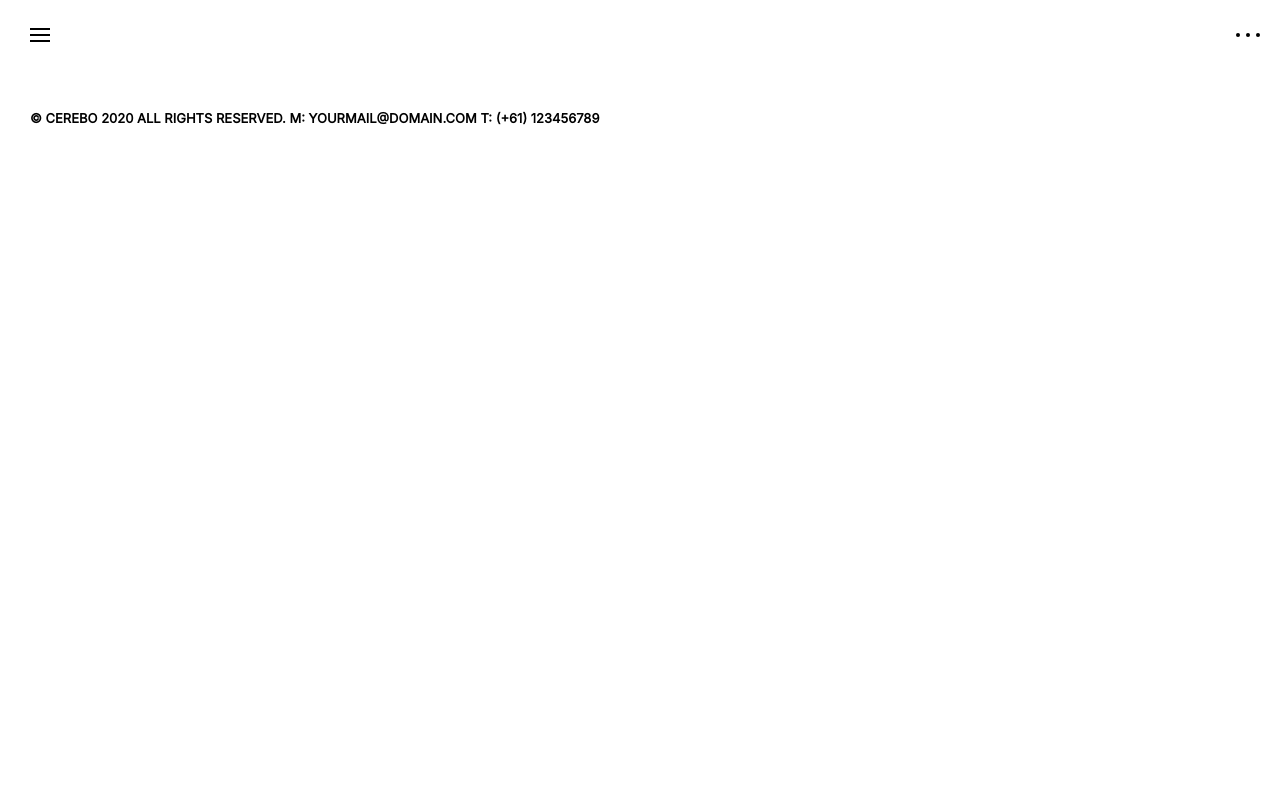
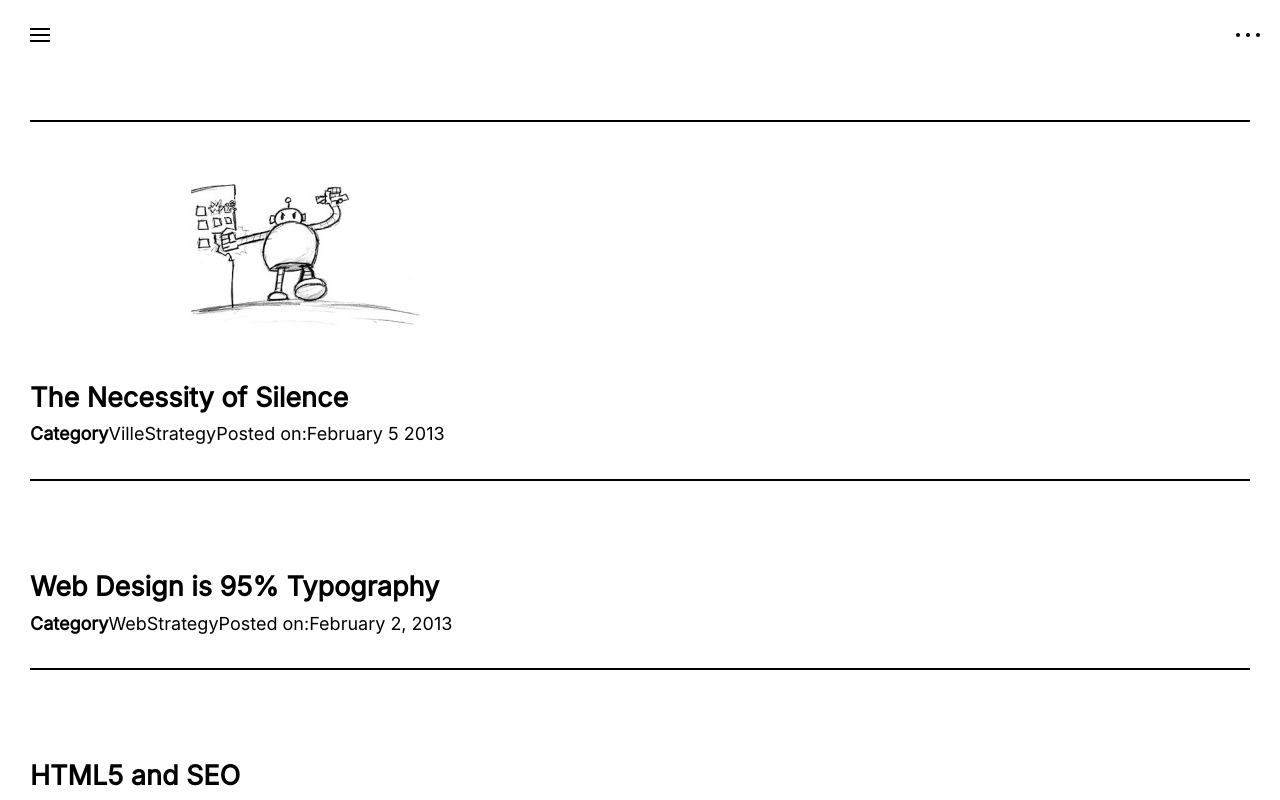
Before and after one commit to arnaudouttier/journal, a Vue app: page / in a window 1280 px wide. Shown: the top 800 px of the page. Built offline with nearby package versions, Linux system fonts and the light colour scheme.

Commit message:
beta new

```diff
--- /dev/null
+++ b/src/assets/json/posts.json
@@ -0,0 +1,31 @@
+[
+  {
+    "id": 0,
+    "featured_image": "blog-01-500x182.jpg",
+    "altImage": "robot picture",
+    "title": "The Necessity of Silence",
+    "postSlug": "the-necessity-of-silence",
+    "category": "Ville",
+    "date": "February 5 2013",
+    "author": "Louis",
+    "content": "This is an interview book of world film composers. Silence, which indicates the space without sound, its existential meaning is just equivalent to the technique of “leaving blank” in Chinese painting. From nothing comes from nothing, “leaving blank” doesn’t mean empty but roots in the essence of everything."
+  },
+  {
+    "id": 1,
+    "title": "Web Design is 95% Typography",
+    "postSlug": "web-design-is-typography",
+    "category": "Web",
+    "date": "February 2, 2013",
+    "author": "Arnaud",
+    "content": "Kubrick does not have one single rigid role: it is not only a bookstore but also a café and a publisher. 3 versions of shop card are thus created for Kubrick with same set of keywords highlighted but varied in description, to tell its diversity and richness"
+  },
+  {
+    "id": 2,
+    "title": "HTML5 and SEO",
+    "postSlug": "html-and-seo",
+    "category": "Bar",
+    "date": "February 1, 2013",
+    "author": "Victor",
+    "content": "Sed feugiat consectetur enim, in feugiat dui pharetra eget. Donec quis nunc diam. Cum sociis natoque penatibus et magnis dis parturient montes, nascetur ridiculus mus. Duis non risus eu risus auctor vulputate. Nunc id lorem at nulla ornare vestibulum sagittis vel diam. Nulla magna quam, dignissim id pellentesque at, rhoncus vitae sem. Mauris leo velit, condimentum ut condimentum ac, aliquet ac turpis. Donec in orci arcu."
+  }
+]
--- a/src/commons/Header.vue
+++ b/src/commons/Header.vue
@@ -80,7 +80,7 @@ export default {
   position: absolute;
   width: 20px;
   transition: 0.2s ease;
-  z-index: 2;
+  z-index: 101;
 
   &::before,
   &::after {
--- a/src/components/Navigation.vue
+++ b/src/components/Navigation.vue
@@ -36,6 +36,7 @@ export default {
   height: 100vh;
   width: 100%;
   background: #fff;
+  z-index: 99;
 }
 
 nav {
--- /dev/null
+++ b/src/components/Post.vue
@@ -0,0 +1,71 @@
+<template>
+  <article class="post" v-for="post in posts" v-bind:key="post.id">
+    <div class="post_eader">
+      <div class="post_featured_image">
+        <a href="">
+          <img
+            v-if="post.featured_image"
+            :src="require('../assets/images/' + post.featured_image)"
+            :alt="post.altfeatured_image"
+          />
+        </a>
+      </div>
+    </div>
+    <div class="post_content">
+      <div class="post_title">
+        <h2>
+          <a href="">
+            {{ post.title }}
+          </a>
+        </h2>
+      </div>
+      <div class="post_meta">
+        <span class="cat-links">
+          <strong>Category</strong>
+          <a>{{ post.category }}</a>
+          <a>Strategy</a>
+        </span>
+        <span class="posted-on">Posted on:</span>
+        <a>
+          <time class="entry-date published">{{ post.date }}</time>
+        </a>
+      </div>
+    </div>
+  </article>
+</template>
+
+<script>
+import postsDataList from '../assets/json/posts.json'
+
+export default {
+  name: 'Post',
+  data () {
+    return {
+      posts: postsDataList
+    }
+  }
+}
+</script>
+
+<style scoped lang="scss">
+@import '../assets/scss/style.scss';
+.post {
+  width: 100;
+  padding: 3rem 0;
+  border-top: 2px solid $primary_color;
+}
+
+.post_featured_image {
+  margin-bottom: 2.5rem;
+
+  a {
+    display: inline-block;
+    position: relative;
+    overflow: hidden;
+
+    img {
+      filter: grayscale(100%);
+    }
+  }
+}
+</style>
--- a/src/components/Sidebar.vue
+++ b/src/components/Sidebar.vue
@@ -61,9 +61,9 @@ export default {
   position: fixed;
   top: 0;
   right: 0;
-  height: 100vh;
+  height: auto;
   background: rgb(255, 255, 255);
-  z-index: 999;
+  z-index: 102;
   width: 100%;
   max-width: 0;
   transition: max-width 0.1s ease;
--- a/src/views/Home.vue
+++ b/src/views/Home.vue
@@ -1,13 +1,22 @@
 <template>
-  <div class="home">
-  </div>
+  <main class="site-content home">
+    <Post />
+  </main>
 </template>
 
 <script>
+import Post from '../components/Post.vue'
 
 export default {
   name: 'Home',
   components: {
+    Post
   }
 }
 </script>
+
+<style scoped lang="scss">
+.site-content {
+  padding: 5rem 3rem;
+}
+</style>
```
Also changed, not shown: src/assets/images/blog-01-500x182.jpg (added), src/assets/scss/_global.scss (line endings or trailing spaces).
